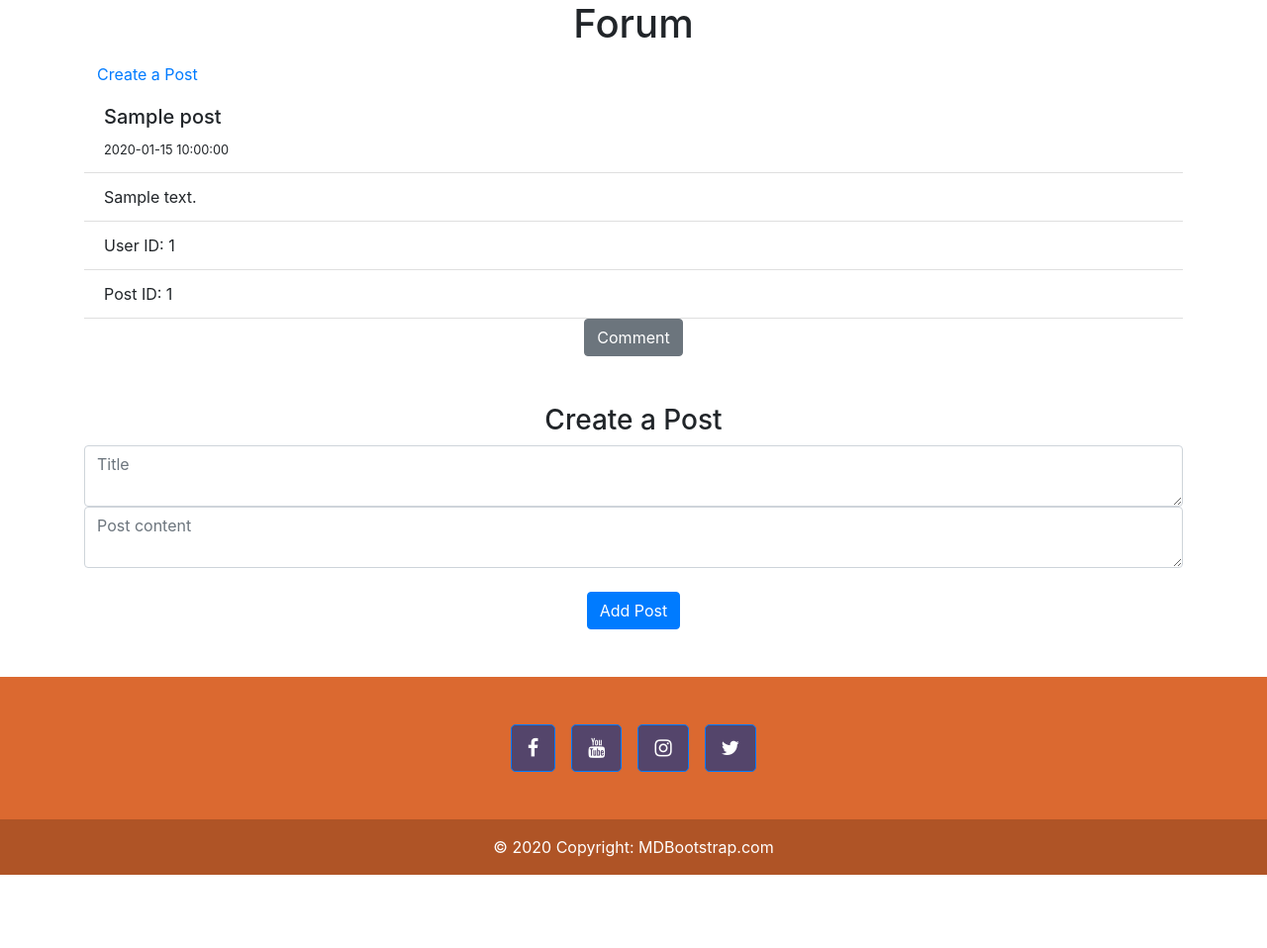
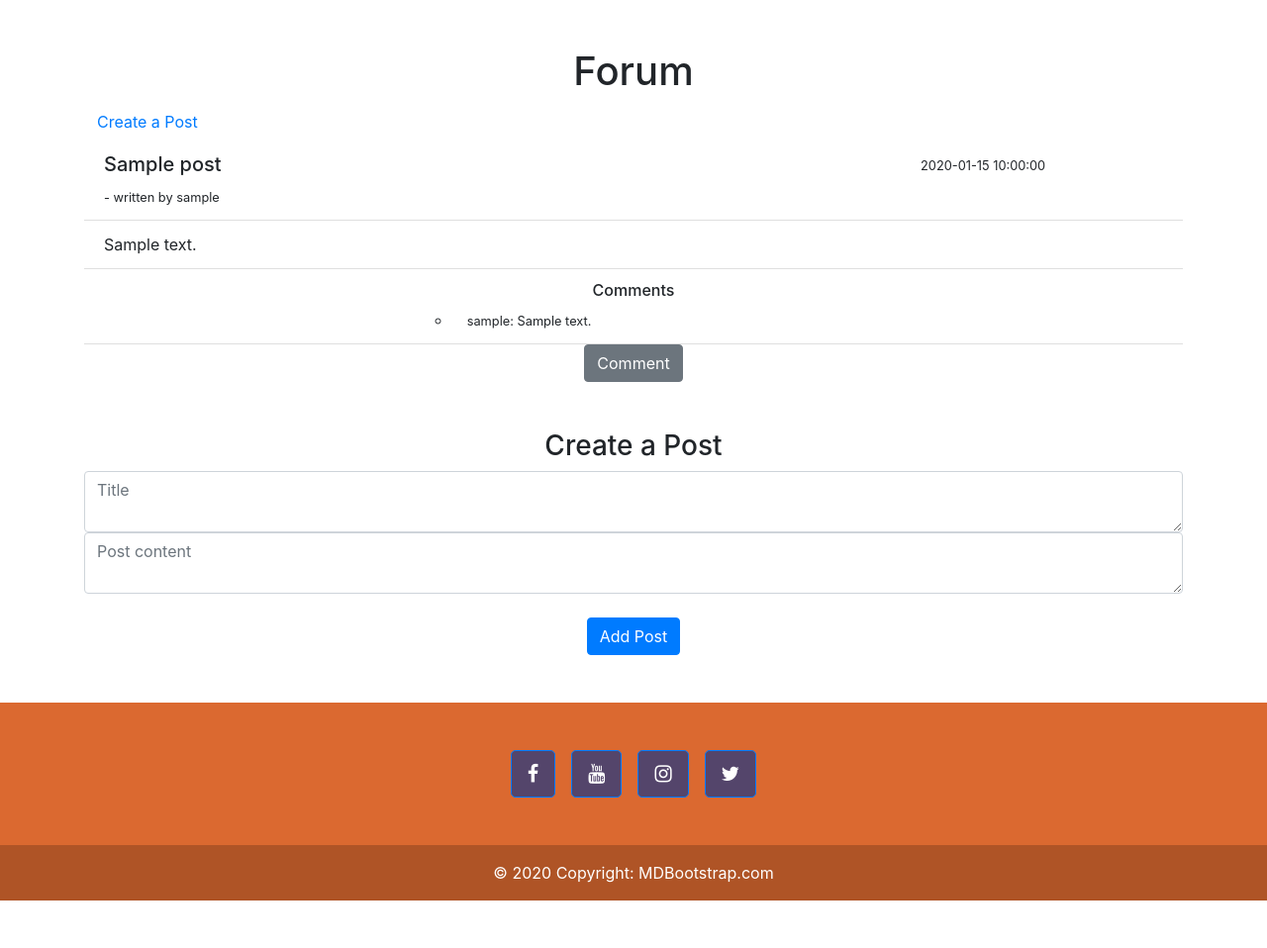
Before and after one commit to RyeGeorge/CS203-Investigative-Studio-1, a Flask app: page /forum in a window 1280 px wide. Shown: the part 56-1014 px from the top of the page at 99% size. Before the commit the page ends 940 px from the top, so only its background shows below. Run offline with Flask 3, Linux system fonts and the light colour scheme; a user stored in the database is signed in; tables that the repository leaves empty hold one stand-in row (values such as "Sample post"); some libraries are stand-ins or nearby versions.

Commit message:
modified:   website/models.py 	new file:   website/static/styles.css 	modified:   website/templates/base.html 	modified:   website/templates/forum.html 	modified:   website/views.py commit

```diff
--- /dev/null
+++ b/website/static/styles.css
@@ -0,0 +1,5 @@
+footer {
+    position: relative;
+    bottom: 0;
+    width: 100%;
+  }
--- a/website/templates/base.html
+++ b/website/templates/base.html
@@ -17,10 +17,14 @@
       href="https://stackpath.bootstrapcdn.com/font-awesome/4.7.0/css/font-awesome.min.css"
       crossorigin="anonymous"
     />
+    <link
+      rel="stylesheet" type="text/css" href="static/styles.css"
+    />
 
     <title>{% block title %} {% endblock %}</title>
 
     {% block head %} {% endblock %}
+
   </head>
 
   <body>
@@ -68,9 +72,9 @@
 
     {% block background %} {% endblock %} <!--Block to change background on page if required-->
 
-    <div class="container">{% block content %} {% endblock %}</div> <!--Block for main page content-->
+    <div class="container my-5">{% block content %} {% endblock %}</div> <!--Block for main page content-->
 
-    <div class="my-5">
+    <div class="my-5"> <!-- footer -->
       <footer class="text-center text-lg-start" style="background-color: #db6930;">
         <div class="container d-flex justify-content-center py-5">
           <button onclick="location.href='http://www.facebook.com'" type="button" class="btn btn-primary btn-lg btn-floating mx-2" style="background-color: #54456b;">
@@ -113,17 +117,5 @@
       crossorigin="anonymous"
     ></script>
 
-{% block javascript %}
-    <script type="text/javascript">
-      function deleteNote(noteId) {
-    fetch("/delete-note", {
-        method: "POST",
-        body: JSON.stringify({ noteId: noteId }),
-    }).then((_res) => {
-        window.location.href = "/";
-    });
-    }
-    </script>
-{% endblock %}
   </body>
 </html>
--- a/website/templates/forum.html
+++ b/website/templates/forum.html
@@ -2,28 +2,39 @@
 
 {% block content %}
  <body>
+
   <h1 align="center">Forum</h1>
   <button id="scrollButton" class="btn btn-link">Create a Post</button>
   <ul class="list-group list-group-flush" id="posts">
     {% for post in posts %}
     <li class="list-group-item">
-      <h5>{{ post.title }}</h5>
-      <small>{{ post.created }}</small>
+      <div class="row">
+        <div class="col-md-9">
+          <h5>{{ post.title }}</h5>
+          <small>  - written by {{ post.user_name }}</small>
+        </div>
+        <div class="col-md-3">
+          <small>{{ post.created }}</small>
+        </div>
+      </div>
     </li>
     <li class="list-group-item">
       {{ post.content }}
     </li>
     <li class="list-group-item">
-      User ID: {{ post.user_id}}
+      <h6 align="center">Comments</h6>
+        <ul class="list-group list-group-flush" id="comments">
+          {% for comment in post.comments %}
+            <div class="row">
+              <div class="col-md-4"></div>
+              <li class="col-md-5">
+                <small>{{ comment.user_name }}: {{ comment.content }}</small>
+              </li>
+            </div>
+          {% endfor %}
+        </ul>
     </li>
-    <li class="list-group-item">
-      Post ID: {{ post.id}}
-    </li>
-    <!--<form method="POST" action="{{ url_for('views.create_comment', post_id=post.id) }}">
-      <label for="comment">Add a comment:</label><br>
-      <textarea id="comment" name="comment" rows="2" cols="40" required></textarea>
-      <input type="submit" value="Add Comment">
-    </form>-->
+
     <div align="center">
       <button id="toggleButton" class="btn btn-secondary toggleButton">Comment</button>
       <div id="textAreaContainer" style="display: none;">
--- a/website/views.py
+++ b/website/views.py
@@ -2,7 +2,6 @@ from flask import Blueprint, render_template, request, flash, jsonify, redirect,
 from flask_login import login_required, current_user
 from .models import Post, User, Comment
 from . import db
-import json
 
 views = Blueprint('views', __name__)
 
@@ -47,7 +46,8 @@ def forum():
     if request.method == 'POST':
         title = request.form['title']
         content = request.form['post']
-        new_post = Post(title=title, content=content, user_id=current_user.id)
+        user_name = current_user.first_name
+        new_post = Post(title=title, content=content, user_id=current_user.id, user_name=user_name)
         db.session.add(new_post)
         db.session.commit()
 
@@ -87,14 +87,14 @@ def forum():
 @views.route('/post/<int:post_id>/comment', methods=['POST'])
 @login_required
 def create_comment(post_id):
-    print(post_id) #check post_id working
+    print("Post ID:" + str(post_id)) #check post_id working
     comment_content = request.form['comment']
-    post = post_id
-    new_comment = Comment(content=comment_content, post_id=post_id)
+    user_name = current_user.first_name
+    new_comment = Comment(content=comment_content, post_id=post_id, user_name=user_name) #providing the schema for the post
     db.session.add(new_comment)
     db.session.commit()
 
-    return redirect('/forum', user=current_user)
+    return redirect('/forum')
 
 @views.route('/game', methods=['GET', 'POST'])
 @login_required
```
Also changed, not shown: website/models.py (+9 -3 lines).
